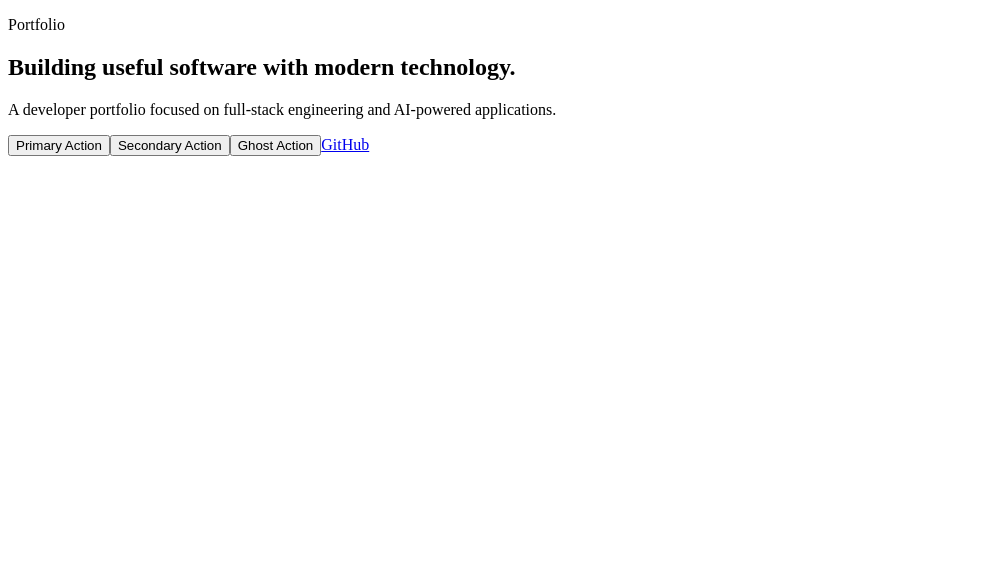
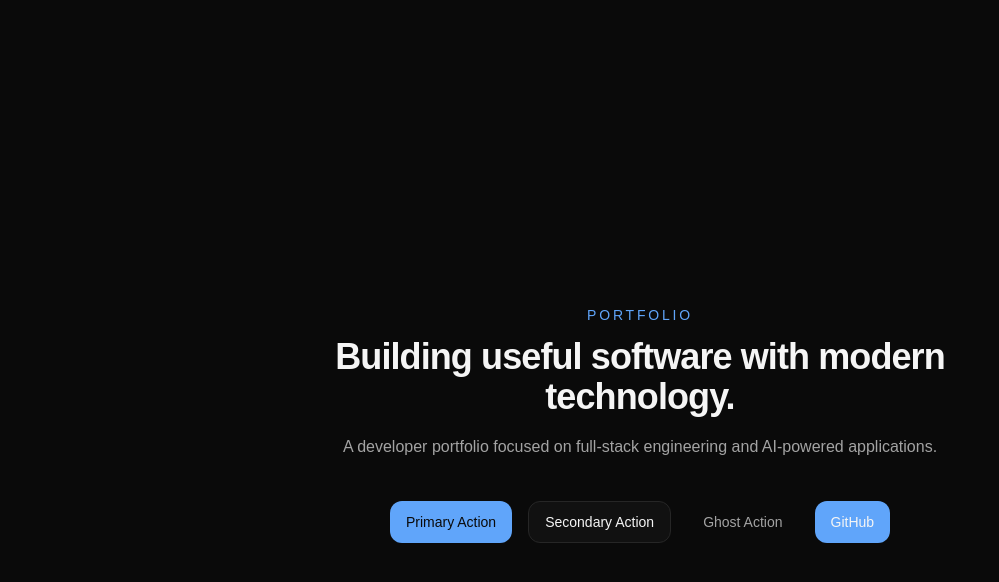
Before and after one commit to abhinav05-bhatpude/abhinav-portfolio, a Next.js app: page / in a window 1280 px wide. Shown: the top 582 px of the page, without its empty margins (0-999 px from the left). Built offline with nearby package versions, Linux system fonts and the light colour scheme.

Commit message:
feat: configure portfolio root layout

```diff
--- /dev/null
+++ b/src/app/layout.tsx
@@ -0,0 +1,20 @@
+import type { Metadata } from "next";
+import "./globals.css";
+
+export const metadata: Metadata = {
+  title: "Abhinav | Full-Stack Developer & AI Developer",
+  description:
+    "Personal portfolio of Abhinav, a Computer Engineering student building full-stack and AI-powered applications.",
+};
+
+export default function RootLayout({
+  children,
+}: Readonly<{
+  children: React.ReactNode;
+}>) {
+  return (
+    <html lang="en">
+      <body>{children}</body>
+    </html>
+  );
+}
```
